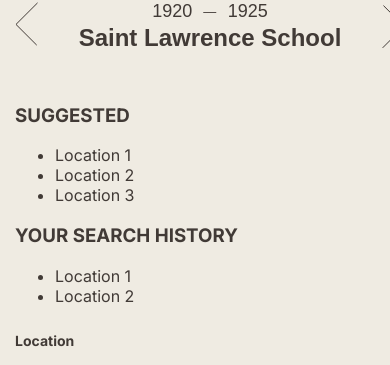
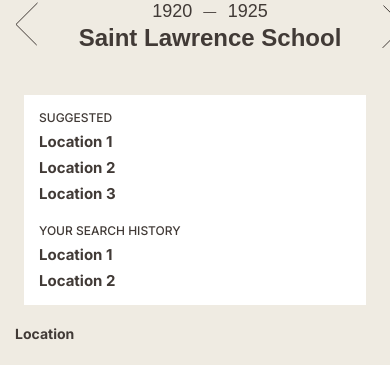
Before and after one commit to abubakar13145/figmadesign, a React (Vite) app: page / in a window 390 px wide. Shown: the part 131-496 px from the top of the page. Built offline with nearby package versions, Linux system fonts and the light colour scheme; a web font is replaced by a local one.

Commit message:
Add styles for timeline panel and responsive behavior
cgen-9fa1a157e94d47c5bd89da1720406766

```diff
--- a/src/components/PlaceDetails.css
+++ b/src/components/PlaceDetails.css
@@ -81,6 +81,64 @@
 section {
   padding-left: 41px;
   padding-right: 41px;
+}
+
+/* Timeline Panel */
+.timeline-section {
+  padding-top: 10px;
+  padding-bottom: 10px;
+}
+
+.timeline-panel {
+  display: flex;
+  width: 494px;
+  height: 122px;
+  padding: 17px 22px;
+  align-items: flex-start;
+  gap: 30px;
+  flex-shrink: 0;
+  background: #FFF;
+  margin: 0 auto;
+  box-sizing: border-box;
+}
+
+.timeline-column {
+  display: flex;
+  flex-direction: column;
+  justify-content: center;
+  align-items: flex-start;
+  gap: 7px;
+  flex: 1 0 0;
+}
+
+.timeline-group-title {
+  margin: 0;
+  color: #413A36;
+  text-align: left;
+  font-family: 'Inter', sans-serif;
+  font-size: 12px;
+  font-style: normal;
+  font-weight: 500;
+  line-height: normal;
+}
+
+.timeline-list {
+  list-style: none;
+  padding: 0;
+  margin: 0;
+  display: flex;
+  flex-direction: column;
+  gap: 7px;
+}
+
+.timeline-list-item {
+  color: #413A36;
+  text-align: left;
+  font-family: 'Inter', sans-serif;
+  font-size: 15px;
+  font-style: normal;
+  font-weight: 700;
+  line-height: normal;
 }
 
 /* Location Section */
@@ -461,6 +519,15 @@ section {
     min-height: 120px;
   }
 
+  .timeline-panel {
+    width: 95% !important;
+    max-width: 494px;
+    height: auto !important;
+    flex-direction: column !important;
+    gap: 20px !important;
+    padding: 15px !important;
+  }
+
   .place-main-title {
     font-size: 24px;
   }
@@ -489,6 +556,13 @@ section {
   }
 }
 
+@media (min-width: 581px) and (max-width: 900px) {
+  .timeline-panel {
+    width: 90% !important;
+    max-width: 494px;
+  }
+}
+
 @media (min-width: 768px) {
   .place-details-container {
     max-width: 700px;
```
